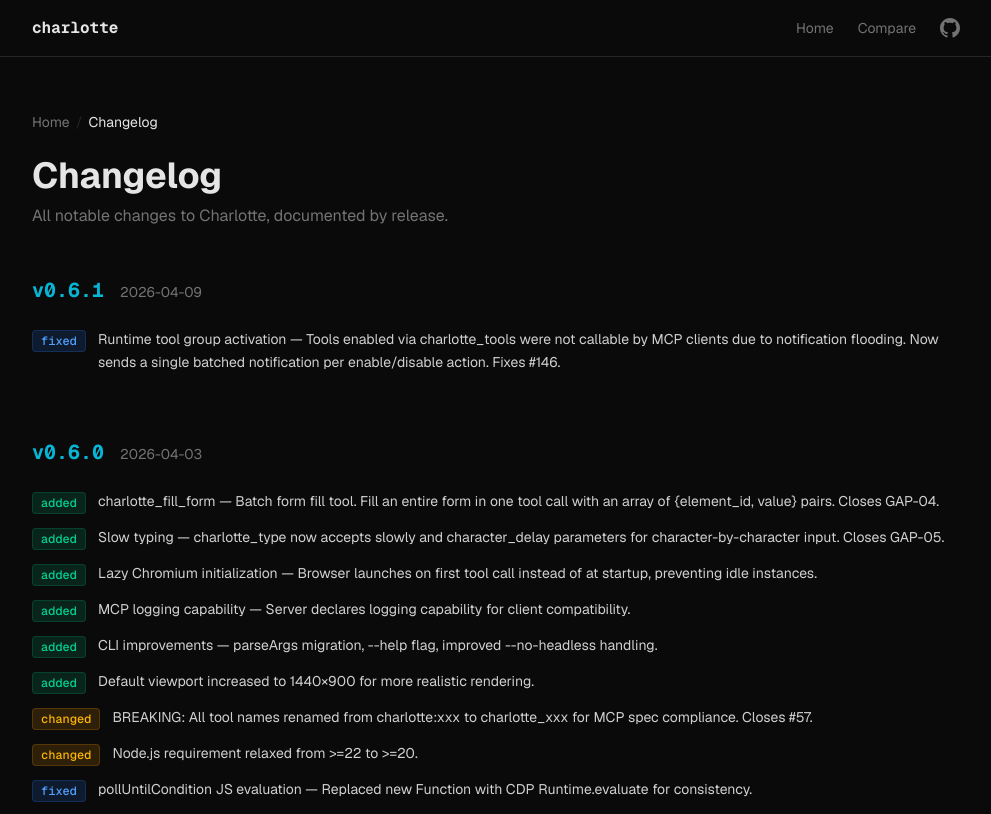
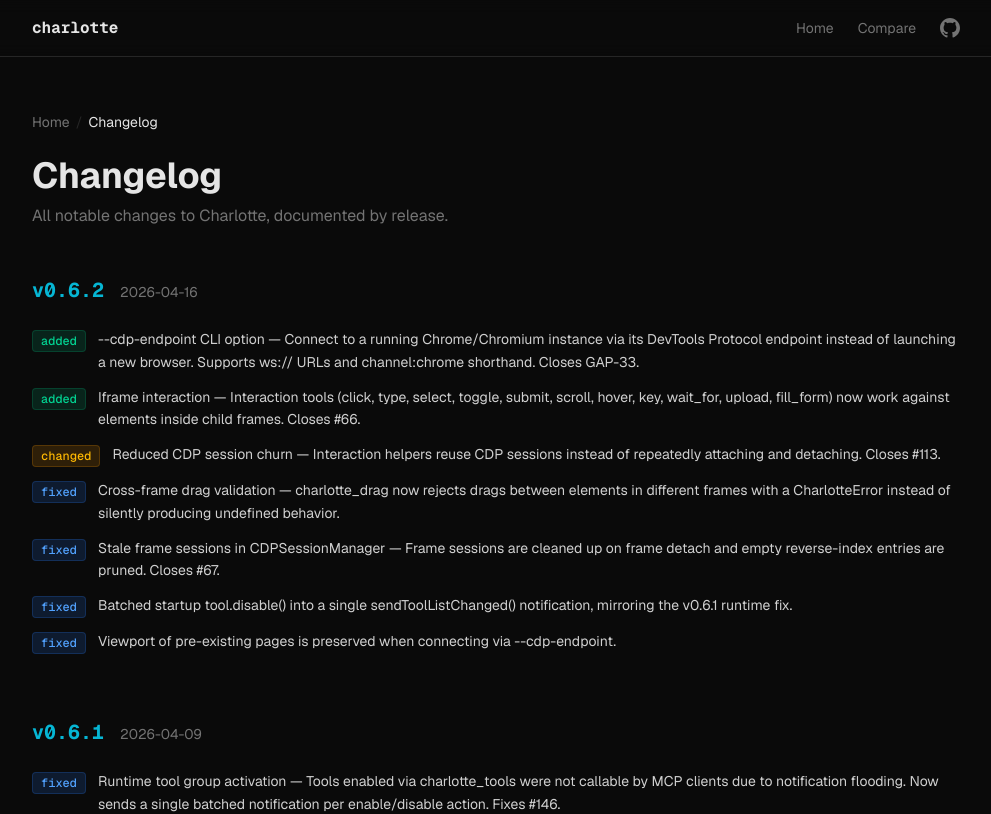
Before and after one commit to TickTockBent/charlotte, a Next.js app in the folder site/: page /changelog in a window 1280 px wide. Shown: the top 814 px of the page, without its empty margins (144-1135 px from the left). Built offline with nearby package versions, Linux system fonts and the light colour scheme.

Commit message:
Update docs and version for v0.6.2 release
// ticktockbent

```diff
--- a/package.json
+++ b/package.json
@@ -1,6 +1,6 @@
 {
   "name": "@ticktockbent/charlotte",
-  "version": "0.6.1",
+  "version": "0.6.2",
   "description": "Token-efficient browser MCP server — structured web pages for AI agents, not raw accessibility dumps",
   "type": "module",
   "main": "dist/index.js",
--- a/site/app/changelog/page.tsx
+++ b/site/app/changelog/page.tsx
@@ -18,6 +18,19 @@
 }
 
 const releases: Release[] = [
+  {
+    version: "0.6.2",
+    date: "2026-04-16",
+    entries: [
+      { type: "added", text: "--cdp-endpoint CLI option — Connect to a running Chrome/Chromium instance via its DevTools Protocol endpoint instead of launching a new browser. Supports ws:// URLs and channel:chrome shorthand. Closes GAP-33." },
+      { type: "added", text: "Iframe interaction — Interaction tools (click, type, select, toggle, submit, scroll, hover, key, wait_for, upload, fill_form) now work against elements inside child frames. Closes #66." },
+      { type: "changed", text: "Reduced CDP session churn — Interaction helpers reuse CDP sessions instead of repeatedly attaching and detaching. Closes #113." },
+      { type: "fixed", text: "Cross-frame drag validation — charlotte_drag now rejects drags between elements in different frames with a CharlotteError instead of silently producing undefined behavior." },
+      { type: "fixed", text: "Stale frame sessions in CDPSessionManager — Frame sessions are cleaned up on frame detach and empty reverse-index entries are pruned. Closes #67." },
+      { type: "fixed", text: "Batched startup tool.disable() into a single sendToolListChanged() notification, mirroring the v0.6.1 runtime fix." },
+      { type: "fixed", text: "Viewport of pre-existing pages is preserved when connecting via --cdp-endpoint." },
+    ],
+  },
   {
     version: "0.6.1",
     date: "2026-04-09",
```
Also changed, not shown: 4 other files (tests, documents, lock files or other folders).
